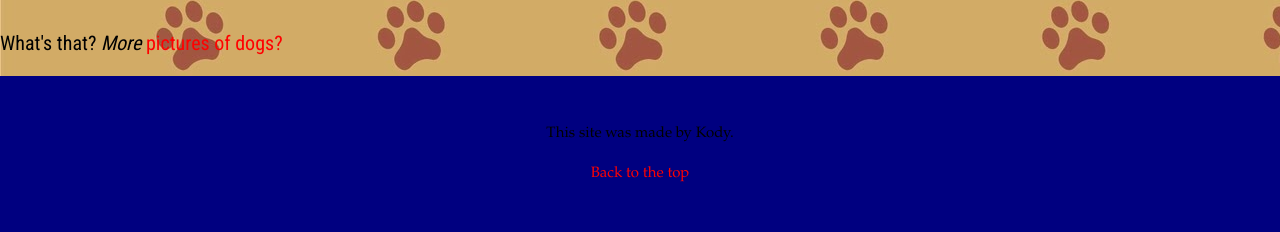
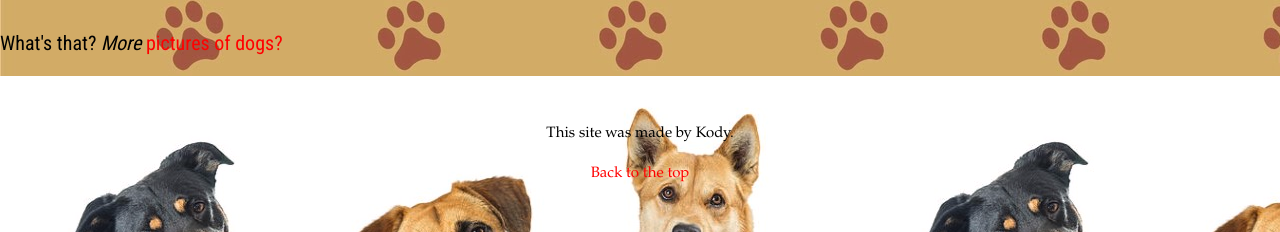
Before and after one commit to Can-Of-Internet/website, a plain HTML site: page index.html in a window 1280 px wide. Shown: the part 3055-3287 px from the top of the page. Drawn offline with Linux system fonts and the light colour scheme.

Commit message:
A footer image is there and this is as done as I'm willing to get

```diff
--- a/style.css
+++ b/style.css
@@ -120,6 +120,7 @@ ul, ol {
 
 footer {
   background-color: Navy;
+  background-image: url(images/dog_banner.jpg);
   font-size: 12px;
   font-family: "Big Caslon","Book Antiqua","Palatino Linotype",Georgia,serif
 }
```
Also changed, not shown: images/dog_banner.jpg (added).
